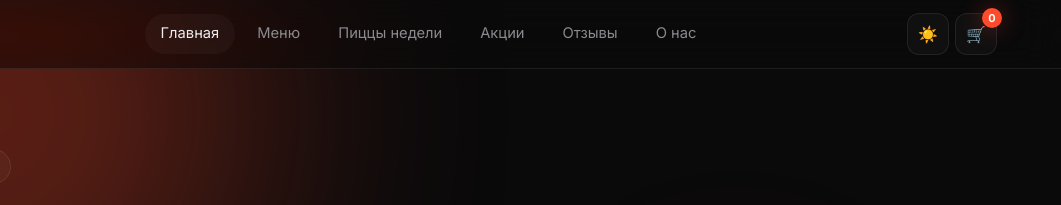
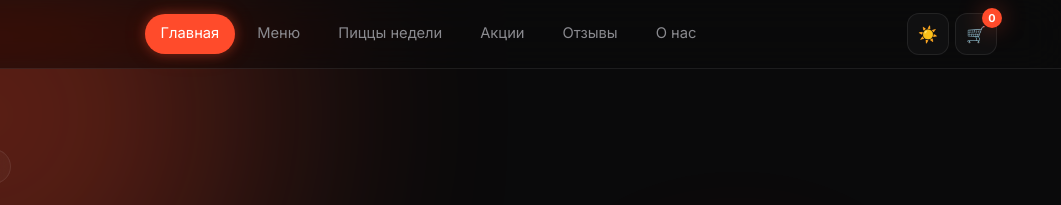
Before and after one commit to a-heras/rsschool-landing-page, a plain HTML site: page index.html in a window 1280 px wide. Shown: the top 205 px of the page, 219-1280 px from the left. Drawn offline with Linux system fonts and the light colour scheme.

Commit message:
style: highlight active nav link and disable pointer on it

```diff
--- a/css/style.css
+++ b/css/style.css
@@ -320,8 +320,11 @@ section {
 }
 
 .nav__link--active {
-    color: var(--text);
-    background: var(--card);
+    color: #fff;
+    background: var(--accent);
+    box-shadow: var(--glow-btn);
+    pointer-events: none;
+    cursor: not-allowed;
 }
 
 .header__actions {
```
